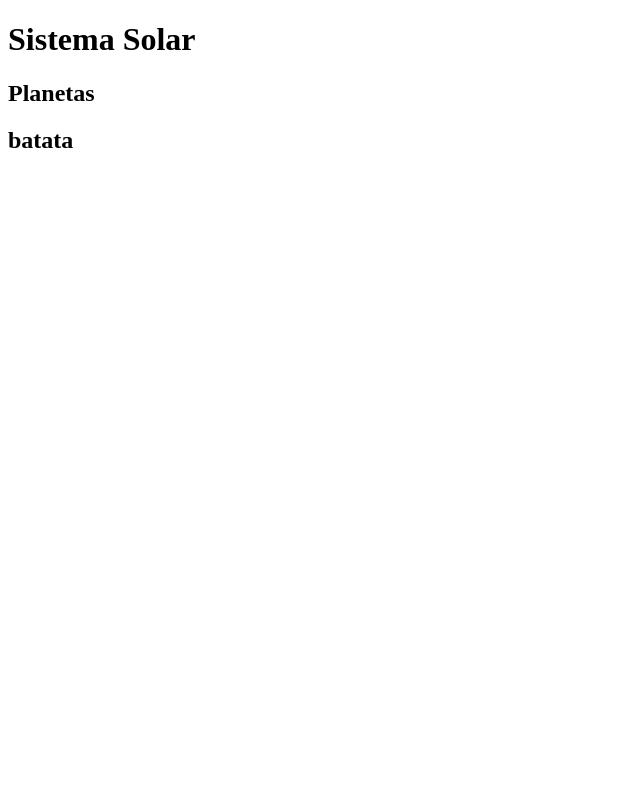
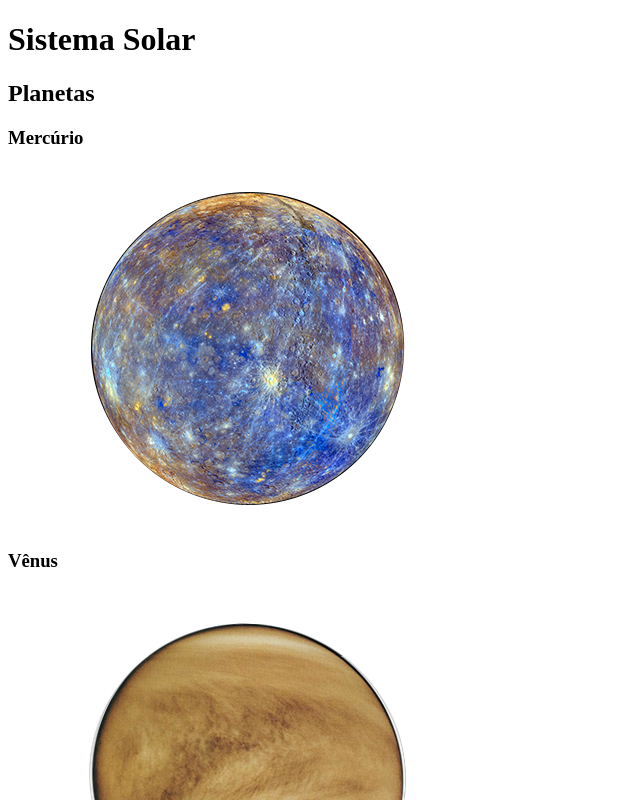
Before and after one commit to lkotlarenko/Project-Solar-System, a React (Create React App) app: page / in a window 1280 px wide. Shown: the top 800 px of the page, without its empty margins (0-640 px from the left). Built offline with nearby package versions, Linux system fonts and the light colour scheme.

Commit message:
creating & implementing PlanetCard

```diff
--- a/src/App.js
+++ b/src/App.js
@@ -7,8 +7,7 @@ class App extends React.Component {
     return (
       <>
         <Header />
-        <SolarSystem data="test" />
-        <Title headline="batata" />
+        <SolarSystem />
       </>
     );
   }
--- /dev/null
+++ b/src/components/PlanetCard.jsx
@@ -0,0 +1,21 @@
+import React from 'react';
+import PropTypes from 'prop-types';
+
+class PlanetCard extends React.Component {
+  render() {
+    const { planetName, planetImage } = this.props;
+    return (
+      <div key={ planetName } data-testid="planet-card">
+        <h3 data-testid="planet-name">{planetName}</h3>
+        <img src={ planetImage } alt={ `Planeta ${planetName}` } />
+      </div>
+    );
+  }
+}
+
+PlanetCard.propTypes = {
+  planetName: PropTypes.string.isRequired,
+  planetImage: PropTypes.string.isRequired,
+};
+
+export default PlanetCard;
--- a/src/components/SolarSystem.jsx
+++ b/src/components/SolarSystem.jsx
@@ -1,19 +1,26 @@
 import React from 'react';
-import PropTypes from 'prop-types';
 import Title from './Title';
+import Planets from '../data/planets';
+import PlanetCard from './PlanetCard';
+
 class SolarSystem extends React.Component {
   render() {
-    // const { data } = this.props;
     return (
-      <div data-testid='solar-system'>
-        <Title headline='Planetas' />
+      <div data-testid="solar-system">
+        <Title headline="Planetas" />
+        <section className="planets-list">
+          {Planets.map((planet) => (
+            <PlanetCard
+              className="planets-card"
+              key={ planet.name }
+              planetName={ planet.name }
+              planetImage={ planet.image }
+            />
+          ))}
+        </section>
       </div>
     );
   }
 }
 
-// SolarSystem.propTypes = {
-//   data: PropTypes.string.isRequired,
-// };
-
 export default SolarSystem;
```
